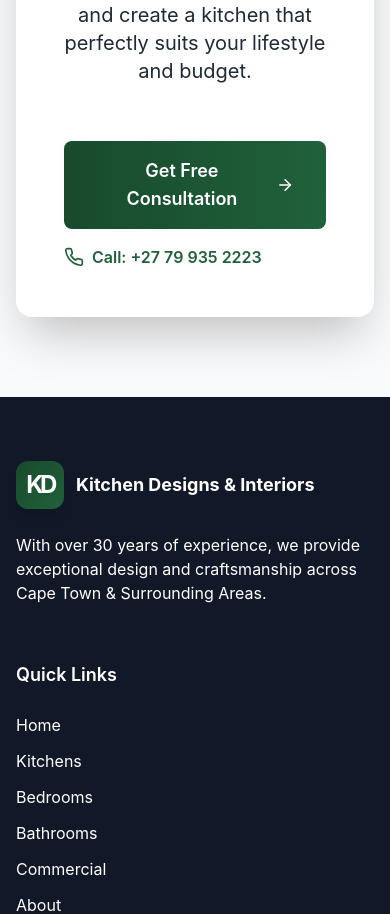
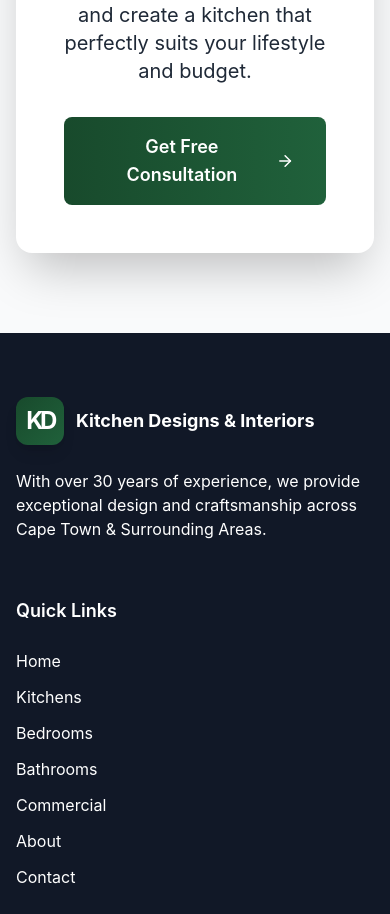
Before and after one commit to cloudmzansi/Kitchen-Designs-Interiors, a React (Vite) app: page /kitchens in a window 390 px wide. Shown: the part 3868-4782 px from the top of the page. Built offline with nearby package versions, Linux system fonts and the light colour scheme.

Commit message:
Remove phone number from Kitchens CTA section (Ready for Your Dream Kitchen)

```diff
--- a/src/pages/Kitchens.tsx
+++ b/src/pages/Kitchens.tsx
@@ -198,15 +198,11 @@ const Kitchens = () => {
             <div className="flex flex-col sm:flex-row gap-4 justify-center">
               <button
                 onClick={(e) => handleScrollClick(e, 'contact-section')}
-                className="bg-gradient-to-r from-forest-700 to-forest-600 text-white px-8 py-4 rounded-lg hover:from-forest-800 hover:to-forest-900 transition-colors font-semibold text-lg inline-flex items-center justify-center space-x-2 mt-6"
+                className="bg-gradient-to-r from-forest-700 to-forest-600 text-white px-8 py-4 rounded-lg hover:from-forest-800 hover:to-forest-900 transition-colors font-semibold text-lg inline-flex items-center justify-center space-x-2"
               >
                 <span>Get Free Consultation</span>
                 <ArrowRight size={20} />
               </button>
-              <a href="tel:+27799352223" className="inline-flex items-center space-x-2 text-forest-600 font-semibold hover:text-forest-700 transition-colors group">
-                <Phone size={20} />
-                <span>Call: +27 79 935 2223</span>
-              </a>
             </div>
           </div>
         </div>
```
